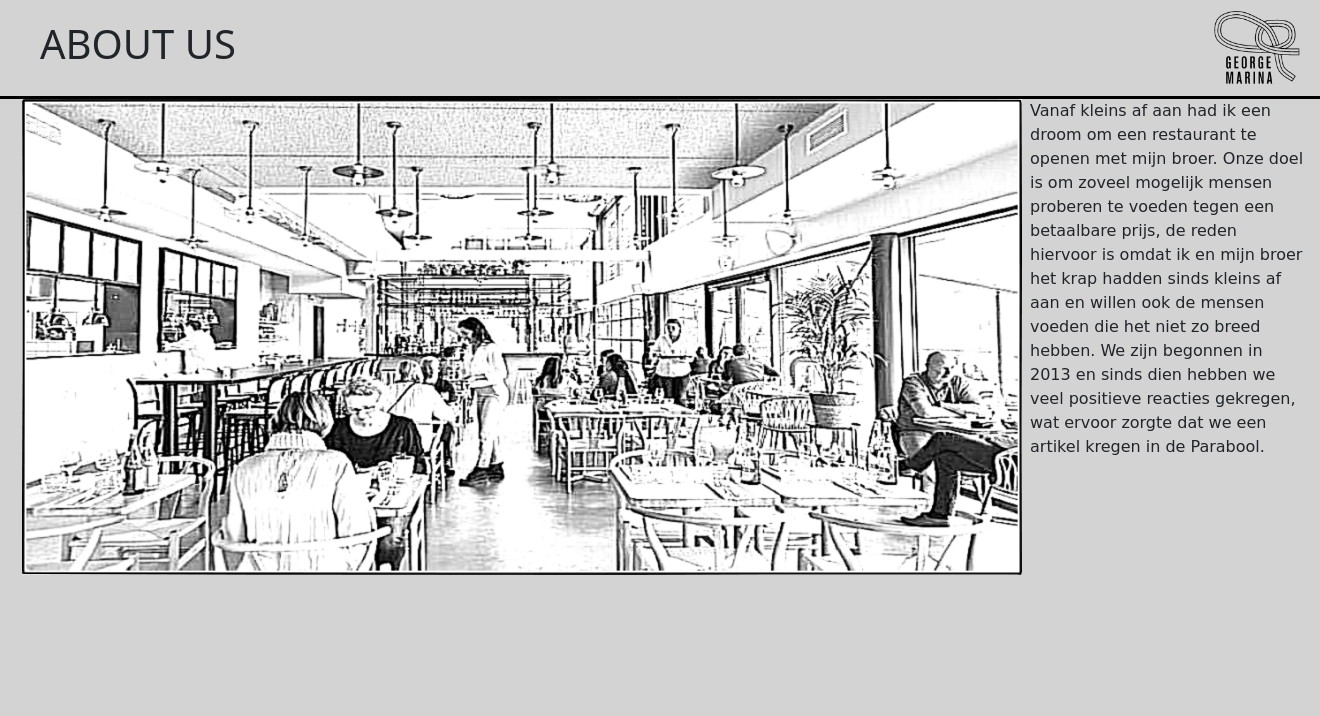
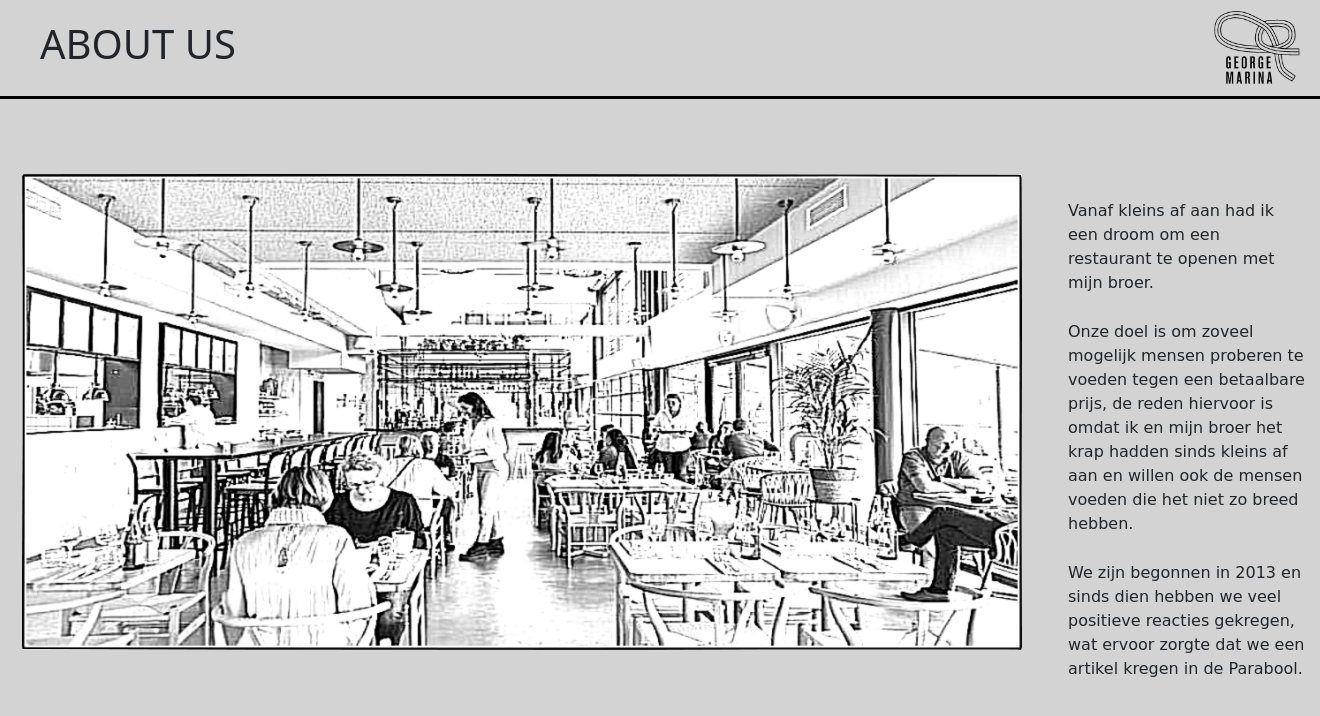
Before and after one commit to Adampje/R-George-M, a PHP site: page / in a window 1320 px wide. Shown: the top 716 px of the page. Run offline with PHP 8.4, Linux system fonts and the light colour scheme.

Commit message:
small details fixed

```diff
--- a/css/style.css
+++ b/css/style.css
@@ -17,6 +17,7 @@ body {
   }
 
   img {
+    width: 10rem;
     margin-left: -5rem;
     width: 8%;
     height: auto;
--- a/index.php
+++ b/index.php
@@ -8,7 +8,7 @@
     <!-- Bootstrap CSS -->
     <link href="https://cdn.jsdelivr.net/npm/bootstrap@5.1.1/dist/css/bootstrap.min.css" rel="stylesheet" integrity="sha384-F3w7mX95PdgyTmZZMECAngseQB83DfGTowi0iMjiWaeVhAn4FJkqJByhZMI3AhiU" crossorigin="anonymous">
 
-    <link rel="stylesheet" href="css\style.css">
+    <link rel="stylesheet" href="css\style.css  ">
 
     <title>GeorgeMarina</title>
   </head>
@@ -24,14 +24,26 @@
     <div class="container">
   <div class="row">
     <div class="col-sm">
-    <img src="img\george1.png" alt="george1" style="width:1000px;">
+    <img src="img\george1.png" alt="george1" style="width:1000px; padding-top: 75px;">
     </div>
-    <div id="text">
-    Vanaf kleins af aan had ik een droom om een restaurant te openen met mijn broer.
+    <div id="text" style="padding-top: 100px; padding-left: 50px;">
 
+    <div>
+         Vanaf kleins af aan had ik een droom om een restaurant te openen met mijn broer.
+    </div>
+
+    <div style="padding-top: 25px;">
     Onze doel is om zoveel mogelijk mensen proberen te voeden tegen een betaalbare prijs, de reden hiervoor is omdat ik en mijn broer het krap hadden sinds kleins af aan en willen ook de mensen voeden die het niet zo breed hebben.
+    </div>
 
+    <div style="padding-top: 25px;">
     We zijn begonnen in 2013 en sinds dien hebben we veel positieve reacties gekregen, wat ervoor zorgte dat we een artikel kregen in de Parabool.
+    </div>
+
+
+
+
+
 
   </div>
 </div>
```
